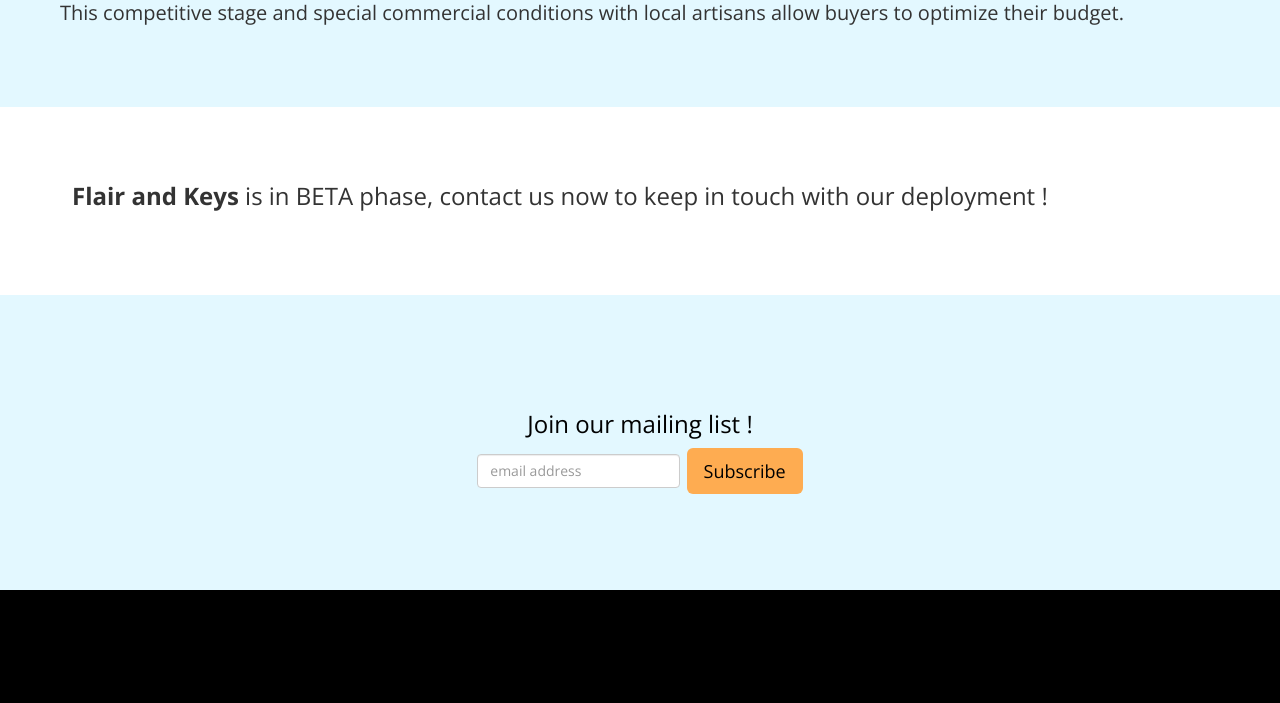
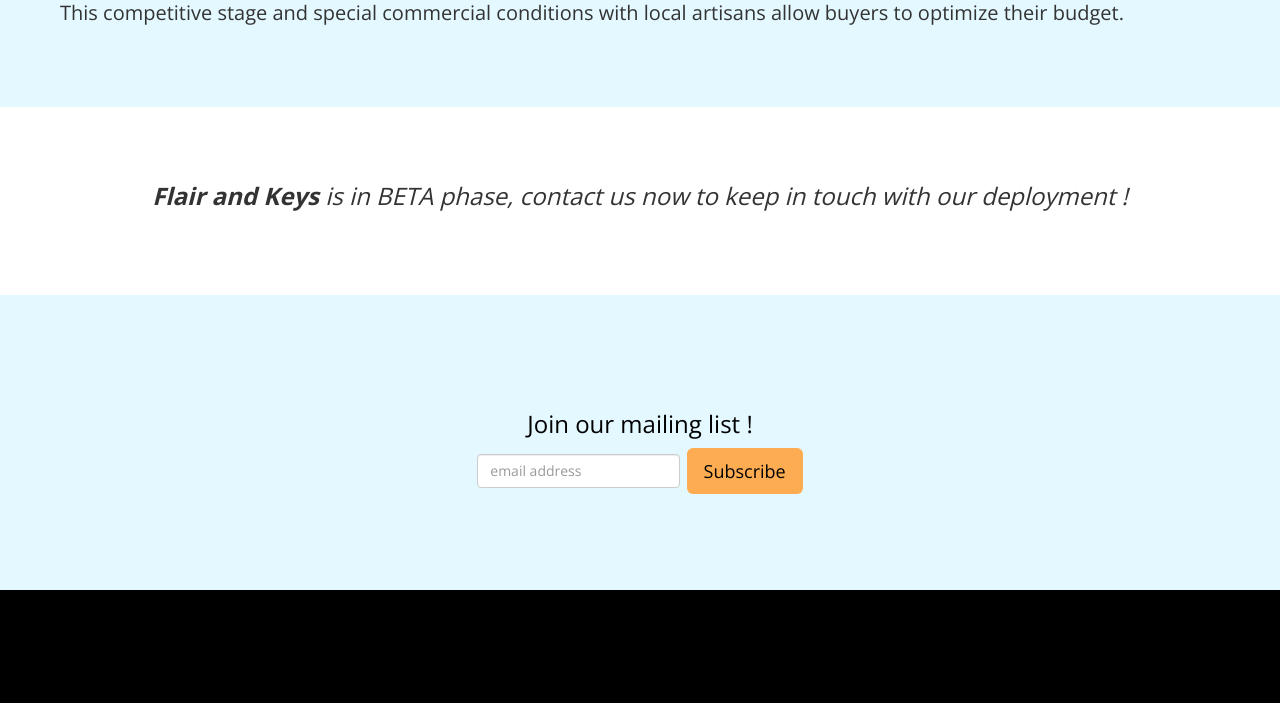
Before and after one commit to paco926/V2-FlairAndKeys-GitHub-Pages, a plain HTML site: page index.html in a window 1280 px wide. Shown: the part 1453-2156 px from the top of the page. Drawn offline with nearby package versions, Linux system fonts and the light colour scheme; a script that the page names is missing.

Commit message:
BETA text en italique et centré

```diff
--- a/css/style.css
+++ b/css/style.css
@@ -121,6 +121,7 @@ padding-right: 3em;
 padding-top: 3em;
 padding-bottom: 3em;
 font-size: 24px;
+text-align: center;
 }
 
 #formulaire{
--- a/index.html
+++ b/index.html
@@ -190,7 +190,7 @@ This competitive stage and special commercial conditions with local artisans all
 
 
 <div id="beta">
-<p><strong>Flair and Keys</strong> is in BETA phase, contact us now to keep in touch with our deployment !</p>
+<p><i><strong>Flair and Keys</strong> is in BETA phase, contact us now to keep in touch with our deployment !</i></p>
 </div>
 
 
```
